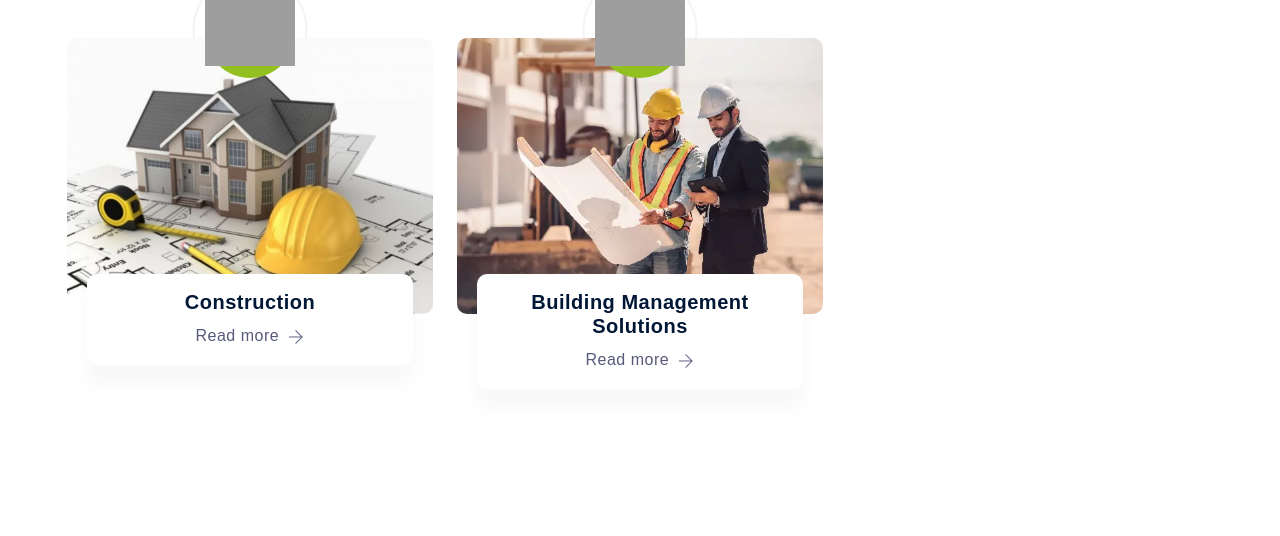
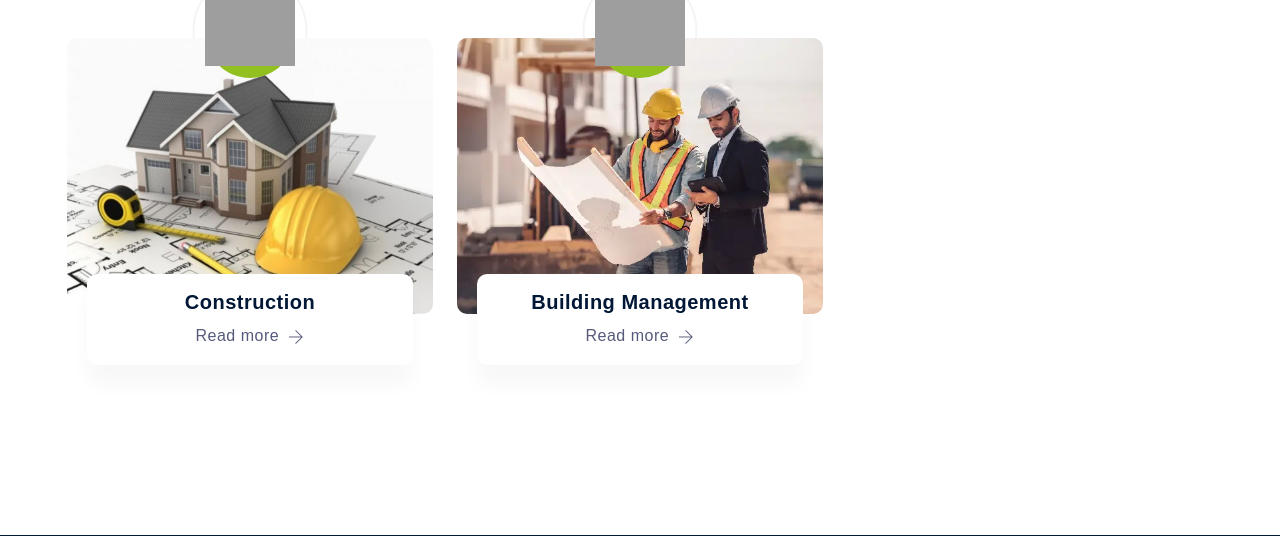
Before and after one commit to zworktechnology/www.kreativespace.in, a PHP site: page /services.php in a window 1280 px wide. Shown: the part 1267-1803 px from the top of the page. Run offline with PHP 8.4, Linux system fonts and the light colour scheme; grey boxes are pictures that could not be loaded.

Commit message:
index services image put it

```diff
--- a/index.php
+++ b/index.php
@@ -153,7 +153,7 @@
                             <img src="img/icons/04.png" alt="...">
                         </div>
                         <div class="card-image">
-                            <img src="img/service/service-2.webp" alt="...">
+                            <img src="img/service/service-02.webp" alt="...">
                         </div>
                     </div>
                     <div class="card-content">
--- a/services.php
+++ b/services.php
@@ -107,7 +107,7 @@
                         </div>
                     </div>
                     <div class="card-content">
-                        <h3 class="mb-2 h5">Building Management Solutions</h3>
+                        <h3 class="mb-2 h5">Building Management</h3>
                         <a href="building-management.php">Read more <i class="ti-arrow-right align-middle ms-1"></i></a>
                     </div>
                 </div>
```
